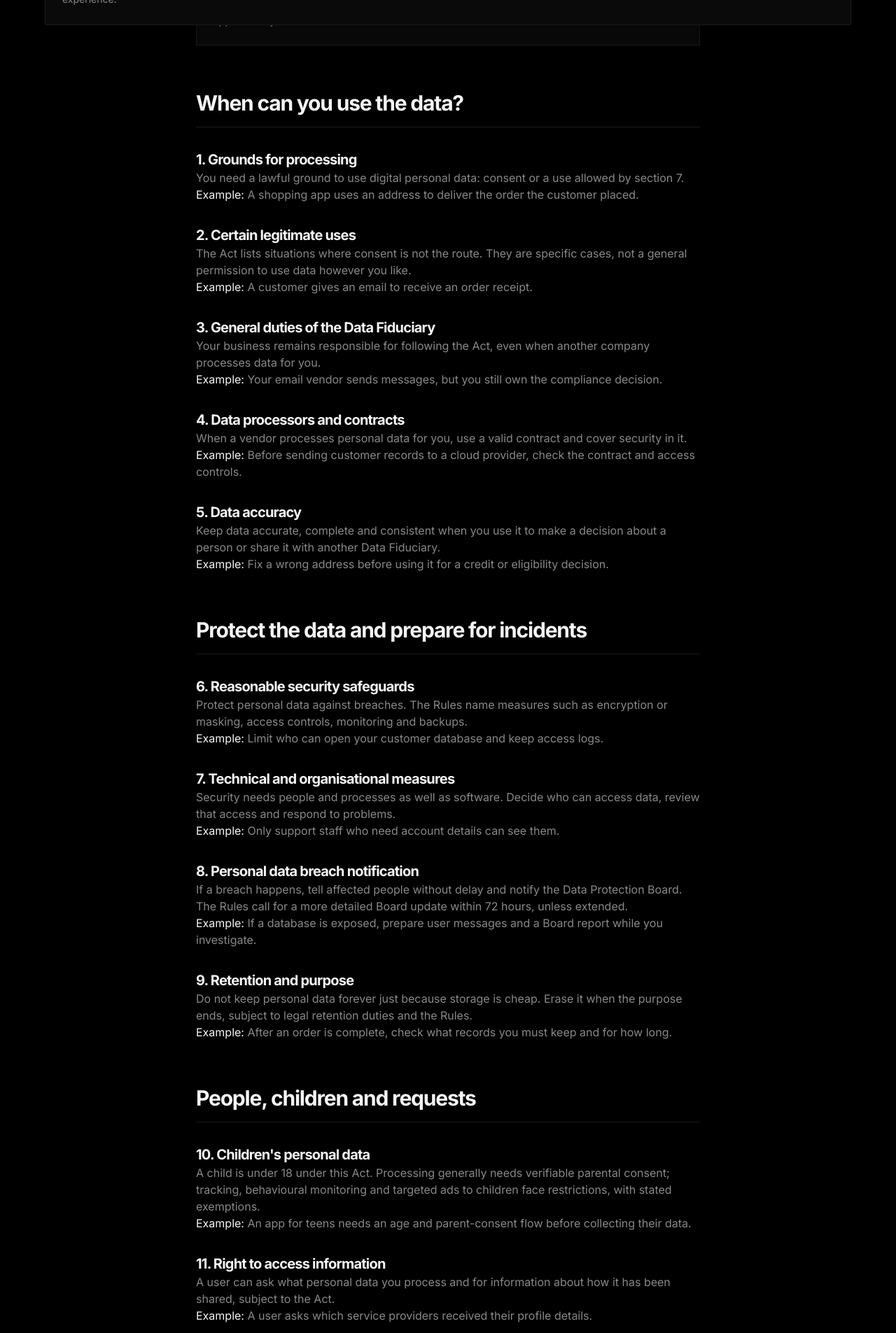
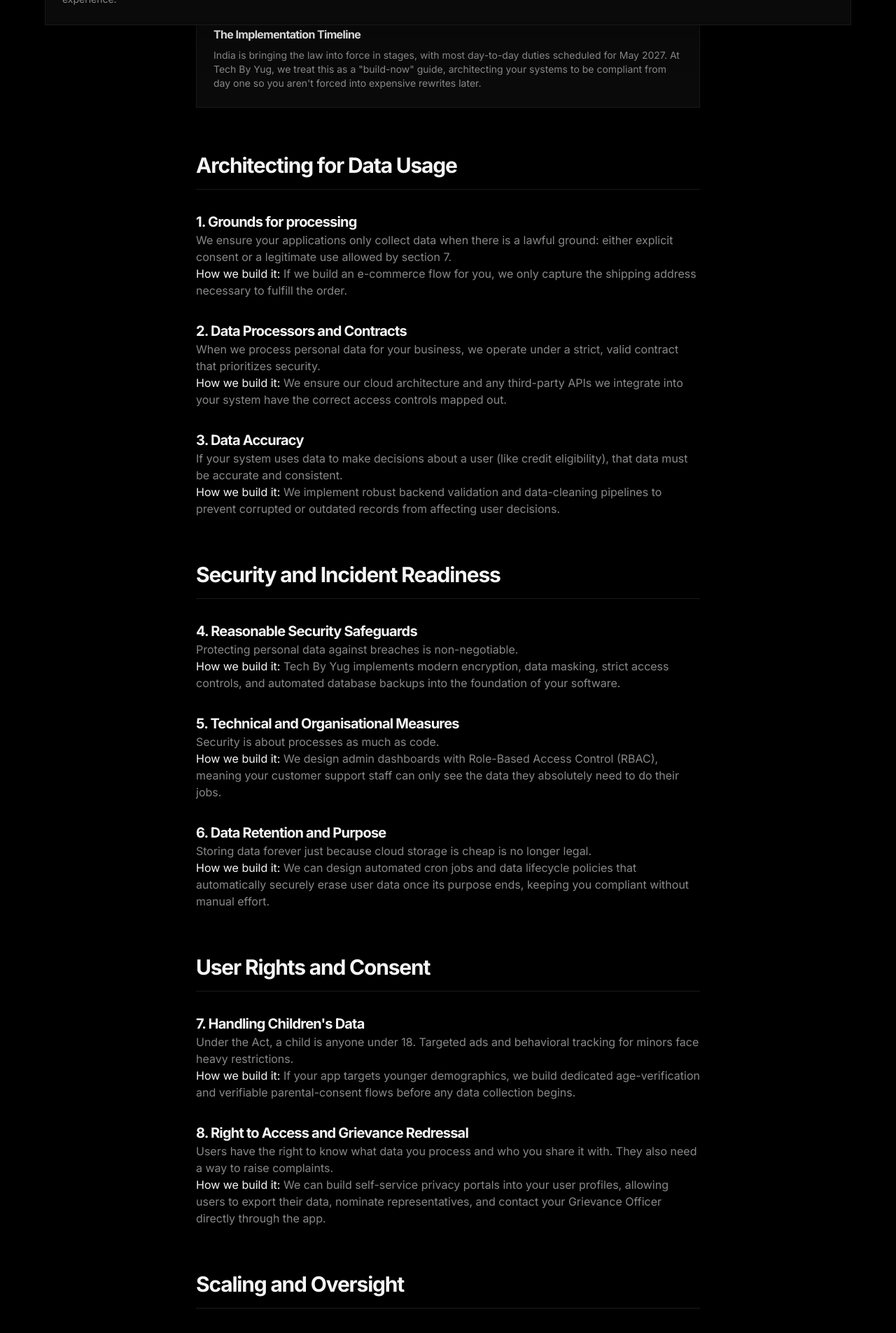
Before and after one commit to yugfpatel/Tech-By-Yug, a React (Vite) app: page /insights/dpdp-founder-guide in a window 1280 px wide. Shown: the part 740-2645 px from the top of the page at 70% size. Built offline with nearby package versions, Linux system fonts and the light colour scheme.

Commit message:
Rewrite DPDP guide from Tech By Yug POV

```diff
--- a/src/pages/DPDPGuide.tsx
+++ b/src/pages/DPDPGuide.tsx
@@ -20,97 +20,67 @@ const DPDPGuide = () => {
             Tech By Yug Insights
           </span>
           <h1 className="text-4xl md:text-6xl font-bold tracking-tighter text-text mb-8 leading-[1.1]">
-            DPDP: What founders should know beyond the basics
+            DPDP: What Founders Should Know Beyond the Basics
           </h1>
           <p className="text-xl text-muted leading-relaxed mb-12">
-            You already know the usual three: ask for consent when needed, explain your data use, and handle deletion requests. Here are the other parts that can affect a real app.
+            When we build custom software and AI platforms at Tech By Yug, one of the first conversations we have with founders is about data compliance. You already know the basics—ask for consent, explain data use, and handle deletions. But here is how India's new Digital Personal Data Protection (DPDP) Act actually affects the real-world apps we build for you.
           </p>
         </motion.div>
 
         <div className="prose prose-invert prose-lg text-muted max-w-none">
           <p>
-            The Act calls your business a <strong>Data Fiduciary</strong> when it decides why and how personal data is used. The person whose data it is is the <strong>Data Principal</strong>.
+            Under the Act, your business acts as a <strong>Data Fiduciary</strong> when deciding why and how personal data is used. The person whose data it is is the <strong>Data Principal</strong>. As your engineering partner, Tech By Yug acts as a <strong>Data Processor</strong> when handling data on your behalf.
           </p>
           <div className="p-6 bg-surface border border-border my-8">
-            <h3 className="text-text font-bold mb-2 mt-0">Timing</h3>
-            <p className="m-0 text-sm">India is bringing the law into force in stages. Most day-to-day duties below are scheduled for 13 May 2027. Some provisions started earlier. Read this as a build-now guide, not a claim that every duty applies today.</p>
+            <h3 className="text-text font-bold mb-2 mt-0">The Implementation Timeline</h3>
+            <p className="m-0 text-sm">India is bringing the law into force in stages, with most day-to-day duties scheduled for May 2027. At Tech By Yug, we treat this as a "build-now" guide, architecting your systems to be compliant from day one so you aren't forced into expensive rewrites later.</p>
           </div>
 
-          <h2 className="text-3xl font-bold text-text mt-16 mb-8 border-b border-border pb-4">When can you use the data?</h2>
+          <h2 className="text-3xl font-bold text-text mt-16 mb-8 border-b border-border pb-4">Architecting for Data Usage</h2>
 
           <h3 className="text-xl font-bold text-text">1. Grounds for processing</h3>
-          <p>You need a lawful ground to use digital personal data: consent or a use allowed by section 7. <br/><span className="text-text">Example:</span> A shopping app uses an address to deliver the order the customer placed.</p>
+          <p>We ensure your applications only collect data when there is a lawful ground: either explicit consent or a legitimate use allowed by section 7. <br/><span className="text-text">How we build it:</span> If we build an e-commerce flow for you, we only capture the shipping address necessary to fulfill the order.</p>
 
-          <h3 className="text-xl font-bold text-text mt-8">2. Certain legitimate uses</h3>
-          <p>The Act lists situations where consent is not the route. They are specific cases, not a general permission to use data however you like. <br/><span className="text-text">Example:</span> A customer gives an email to receive an order receipt.</p>
+          <h3 className="text-xl font-bold text-text mt-8">2. Data Processors and Contracts</h3>
+          <p>When we process personal data for your business, we operate under a strict, valid contract that prioritizes security. <br/><span className="text-text">How we build it:</span> We ensure our cloud architecture and any third-party APIs we integrate into your system have the correct access controls mapped out.</p>
 
-          <h3 className="text-xl font-bold text-text mt-8">3. General duties of the Data Fiduciary</h3>
-          <p>Your business remains responsible for following the Act, even when another company processes data for you. <br/><span className="text-text">Example:</span> Your email vendor sends messages, but you still own the compliance decision.</p>
+          <h3 className="text-xl font-bold text-text mt-8">3. Data Accuracy</h3>
+          <p>If your system uses data to make decisions about a user (like credit eligibility), that data must be accurate and consistent. <br/><span className="text-text">How we build it:</span> We implement robust backend validation and data-cleaning pipelines to prevent corrupted or outdated records from affecting user decisions.</p>
 
-          <h3 className="text-xl font-bold text-text mt-8">4. Data processors and contracts</h3>
-          <p>When a vendor processes personal data for you, use a valid contract and cover security in it. <br/><span className="text-text">Example:</span> Before sending customer records to a cloud provider, check the contract and access controls.</p>
+          <h2 className="text-3xl font-bold text-text mt-16 mb-8 border-b border-border pb-4">Security and Incident Readiness</h2>
 
-          <h3 className="text-xl font-bold text-text mt-8">5. Data accuracy</h3>
-          <p>Keep data accurate, complete and consistent when you use it to make a decision about a person or share it with another Data Fiduciary. <br/><span className="text-text">Example:</span> Fix a wrong address before using it for a credit or eligibility decision.</p>
+          <h3 className="text-xl font-bold text-text">4. Reasonable Security Safeguards</h3>
+          <p>Protecting personal data against breaches is non-negotiable. <br/><span className="text-text">How we build it:</span> Tech By Yug implements modern encryption, data masking, strict access controls, and automated database backups into the foundation of your software.</p>
 
-          <h2 className="text-3xl font-bold text-text mt-16 mb-8 border-b border-border pb-4">Protect the data and prepare for incidents</h2>
+          <h3 className="text-xl font-bold text-text mt-8">5. Technical and Organisational Measures</h3>
+          <p>Security is about processes as much as code. <br/><span className="text-text">How we build it:</span> We design admin dashboards with Role-Based Access Control (RBAC), meaning your customer support staff can only see the data they absolutely need to do their jobs.</p>
 
-          <h3 className="text-xl font-bold text-text">6. Reasonable security safeguards</h3>
-          <p>Protect personal data against breaches. The Rules name measures such as encryption or masking, access controls, monitoring and backups. <br/><span className="text-text">Example:</span> Limit who can open your customer database and keep access logs.</p>
+          <h3 className="text-xl font-bold text-text mt-8">6. Data Retention and Purpose</h3>
+          <p>Storing data forever just because cloud storage is cheap is no longer legal. <br/><span className="text-text">How we build it:</span> We can design automated cron jobs and data lifecycle policies that automatically securely erase user data once its purpose ends, keeping you compliant without manual effort.</p>
 
-          <h3 className="text-xl font-bold text-text mt-8">7. Technical and organisational measures</h3>
-          <p>Security needs people and processes as well as software. Decide who can access data, review that access and respond to problems. <br/><span className="text-text">Example:</span> Only support staff who need account details can see them.</p>
+          <h2 className="text-3xl font-bold text-text mt-16 mb-8 border-b border-border pb-4">User Rights and Consent</h2>
 
-          <h3 className="text-xl font-bold text-text mt-8">8. Personal data breach notification</h3>
-          <p>If a breach happens, tell affected people without delay and notify the Data Protection Board. The Rules call for a more detailed Board update within 72 hours, unless extended. <br/><span className="text-text">Example:</span> If a database is exposed, prepare user messages and a Board report while you investigate.</p>
+          <h3 className="text-xl font-bold text-text">7. Handling Children's Data</h3>
+          <p>Under the Act, a child is anyone under 18. Targeted ads and behavioral tracking for minors face heavy restrictions. <br/><span className="text-text">How we build it:</span> If your app targets younger demographics, we build dedicated age-verification and verifiable parental-consent flows before any data collection begins.</p>
 
-          <h3 className="text-xl font-bold text-text mt-8">9. Retention and purpose</h3>
-          <p>Do not keep personal data forever just because storage is cheap. Erase it when the purpose ends, subject to legal retention duties and the Rules. <br/><span className="text-text">Example:</span> After an order is complete, check what records you must keep and for how long.</p>
+          <h3 className="text-xl font-bold text-text mt-8">8. Right to Access and Grievance Redressal</h3>
+          <p>Users have the right to know what data you process and who you share it with. They also need a way to raise complaints. <br/><span className="text-text">How we build it:</span> We can build self-service privacy portals into your user profiles, allowing users to export their data, nominate representatives, and contact your Grievance Officer directly through the app.</p>
 
-          <h2 className="text-3xl font-bold text-text mt-16 mb-8 border-b border-border pb-4">People, children and requests</h2>
+          <h2 className="text-3xl font-bold text-text mt-16 mb-8 border-b border-border pb-4">Scaling and Oversight</h2>
 
-          <h3 className="text-xl font-bold text-text">10. Children's personal data</h3>
-          <p>A child is under 18 under this Act. Processing generally needs verifiable parental consent; tracking, behavioural monitoring and targeted ads to children face restrictions, with stated exemptions. <br/><span className="text-text">Example:</span> An app for teens needs an age and parent-consent flow before collecting their data.</p>
+          <h3 className="text-xl font-bold text-text">9. Processing Outside India</h3>
+          <p>Cross-border data transfers are generally allowed, but you must be aware of where your data lives. <br/><span className="text-text">How we build it:</span> We help you select cloud providers (like AWS or GCP) with local Indian data centers when necessary, ensuring sensitive data doesn't cross borders unintentionally.</p>
 
-          <h3 className="text-xl font-bold text-text mt-8">11. Right to access information</h3>
-          <p>A user can ask what personal data you process and for information about how it has been shared, subject to the Act. <br/><span className="text-text">Example:</span> A user asks which service providers received their profile details.</p>
-
-          <h3 className="text-xl font-bold text-text mt-8">12. Grievance redressal</h3>
-          <p>Give people a working way to raise data complaints and publish a response period. The Rules cap that published period at 90 days. <br/><span className="text-text">Example:</span> Put a clear privacy contact in the app and route requests to someone who can answer.</p>
-
-          <h3 className="text-xl font-bold text-text mt-8">13. Right to nominate</h3>
-          <p>A person can name someone to exercise their data rights if they die or become incapable of doing so. <br/><span className="text-text">Example:</span> An account settings page could let a user record a nominee.</p>
-
-          <h3 className="text-xl font-bold text-text mt-8">14. Consent Manager</h3>
-          <p>This is a registered service that helps people give, manage, review and withdraw consent. A normal startup does not become one just by showing a consent box. <br/><span className="text-text">Example:</span> A user may manage permissions through a registered Consent Manager.</p>
-
-          <h2 className="text-3xl font-bold text-text mt-16 mb-8 border-b border-border pb-4">Growth, overseas services and oversight</h2>
-
-          <h3 className="text-xl font-bold text-text">15. Processing outside India</h3>
-          <p>Cross-border transfers are generally allowed, subject to government restrictions. Some data of Significant Data Fiduciaries may face extra transfer limits. <br/><span className="text-text">Example:</span> Check where a foreign analytics or cloud provider handles Indian user data.</p>
-
-          <h3 className="text-xl font-bold text-text mt-8">16. Significant Data Fiduciary (SDF)</h3>
-          <p>The government can notify certain businesses or classes as SDFs based on factors such as data volume and risk. Extra duties apply only if your business is covered. <br/><span className="text-text">Example:</span> A fast-growing platform should watch for an SDF notification before assuming the label fits.</p>
-
-          <h3 className="text-xl font-bold text-text mt-8">17. Data Protection Officer (DPO)</h3>
-          <p>An SDF must appoint an India-based DPO who is responsible to its board or governing body and is a contact for complaints. <br/><span className="text-text">Example:</span> If notified as an SDF, name the person who will own this role.</p>
-
-          <h3 className="text-xl font-bold text-text mt-8">18. Data Protection Impact Assessment (DPIA)</h3>
-          <p>An SDF must assess the risks of its personal-data processing. The Rules require this once every 12 months. <br/><span className="text-text">Example:</span> Before expanding a sensitive profiling feature, assess how it could affect users.</p>
-
-          <h3 className="text-xl font-bold text-text mt-8">19. Independent data audit</h3>
-          <p>An SDF must appoint an independent auditor. The Rules require an audit once every 12 months. <br/><span className="text-text">Example:</span> Have an outside auditor test whether your stated data controls work in practice.</p>
-
-          <h3 className="text-xl font-bold text-text mt-8">20. Data Protection Board of India</h3>
-          <p>The Board handles complaints and breaches under the Act and can decide penalties. The maximum for failing to take reasonable security safeguards is Rs 250 crore; the amount is not automatic. <br/><span className="text-text">Example:</span> Keep breach facts and decisions documented so you can explain what happened.</p>
+          <h3 className="text-xl font-bold text-text mt-8">10. The Data Protection Board of India</h3>
+          <p>The Board handles complaints and can issue penalties up to ₹250 crore for failing to implement reasonable security safeguards. <br/><span className="text-text">How we build it:</span> We ensure your application maintains comprehensive access and breach logs, so if an incident occurs, you have the exact documentation needed to investigate and report it cleanly.</p>
         </div>
 
         <div className="mt-20 pt-8 border-t border-border flex flex-col md:flex-row justify-between items-center gap-6">
           <p className="text-sm text-muted">
-            Plain-English overview for founders. Check the Act, Rules and legal advice for your exact product and launch date.
+            This is a technical overview of how we approach DPDP compliance during software development. Always consult with legal counsel for compliance regarding your specific business operations.
           </p>
           <a href="/#contact" className="px-6 py-3 bg-primary text-black font-semibold hover:bg-primary-hover transition-colors whitespace-nowrap">
-            Build Compliant Software
+            Build Compliant Software With Us
           </a>
         </div>
       </div>
```
